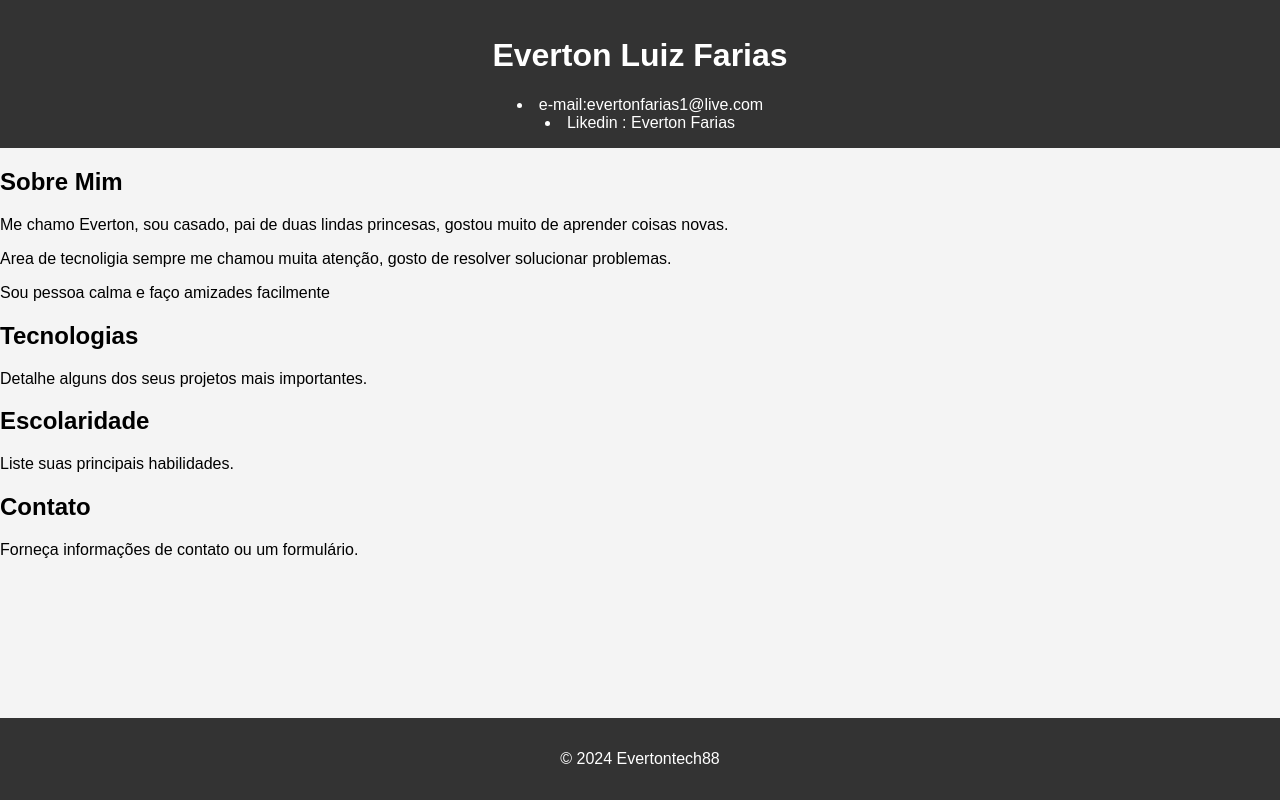
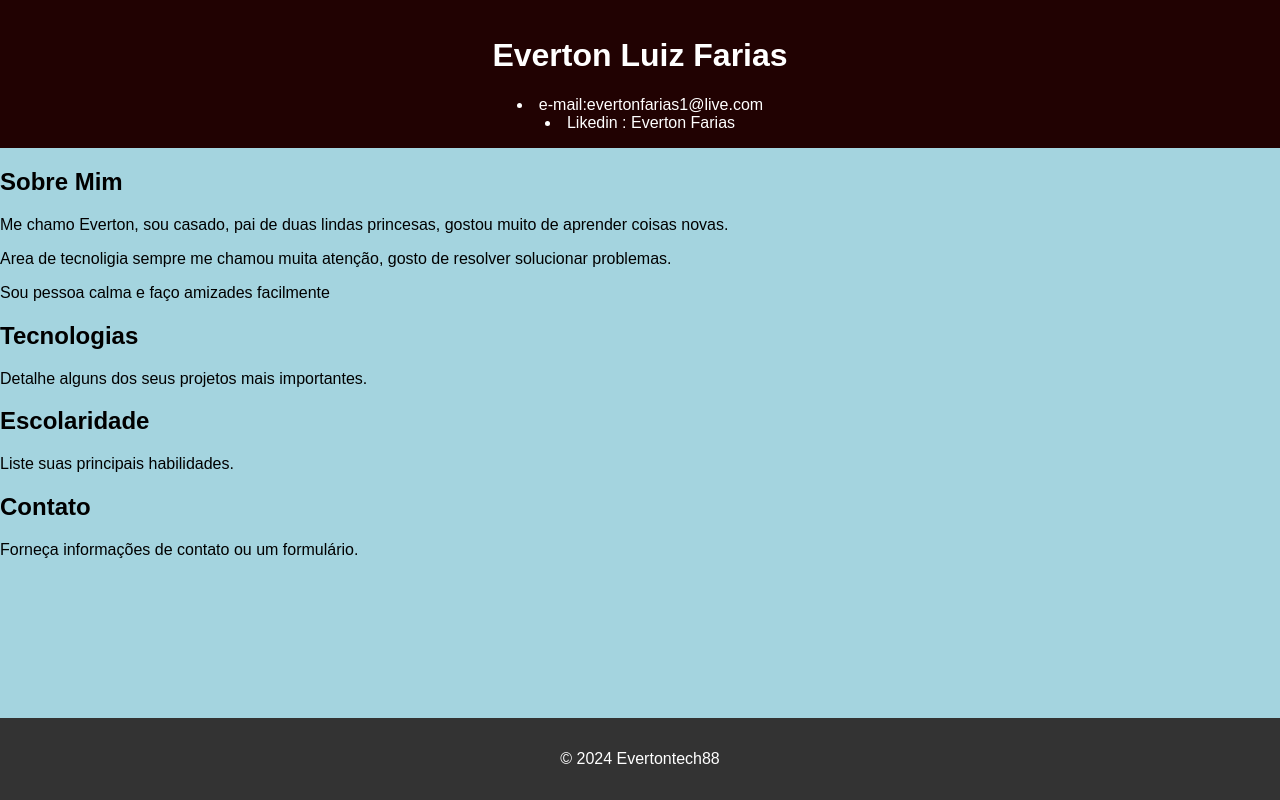
Before and after one commit to Evertontech88/evertontech88, a plain HTML site: page index.html in a window 1280 px wide. Drawn offline with Linux system fonts and the light colour scheme.

Commit message:
color header

```diff
--- a/styles/meu.css
+++ b/styles/meu.css
@@ -2,11 +2,11 @@ body {
     font-family: Arial, sans-serif;
     margin: 0;
     padding: 0;
-    background-color: #f4f4f4;
+    background-color: #a4d4df;
 }
 
 header {
-    background-color: #333;
+    background-color: #210202;
     color: #fff;
     padding: 1rem 0;
     text-align: center;
```
